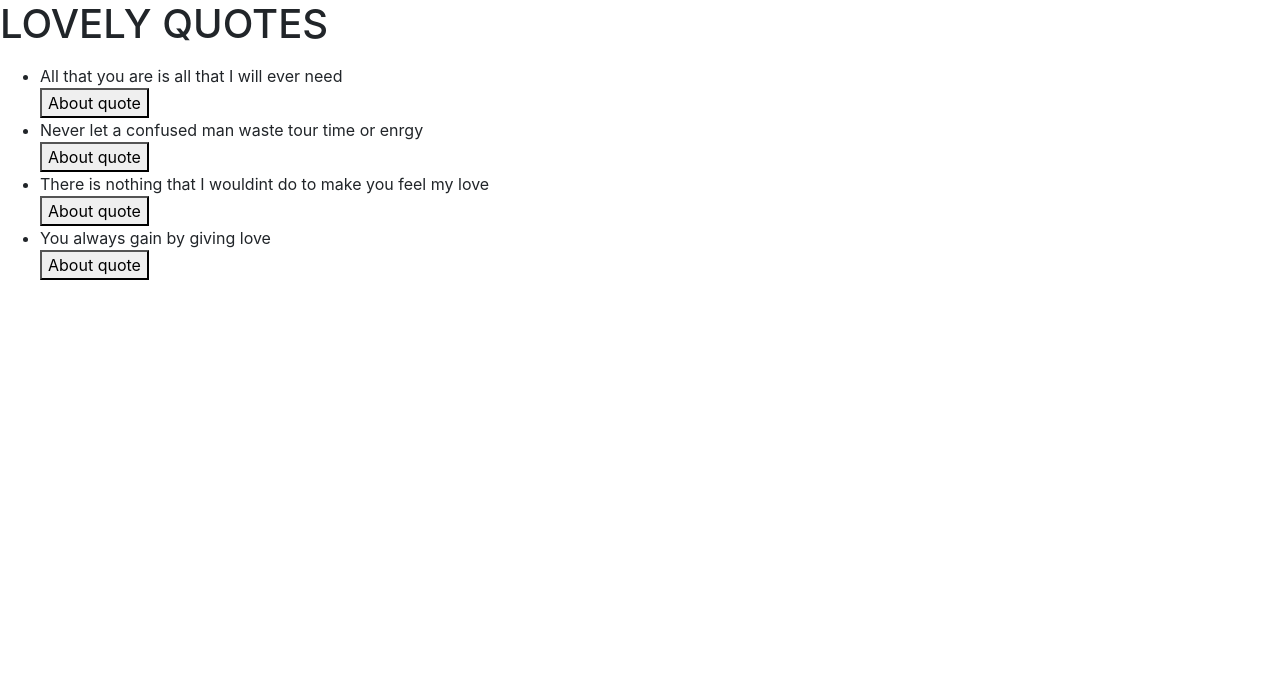
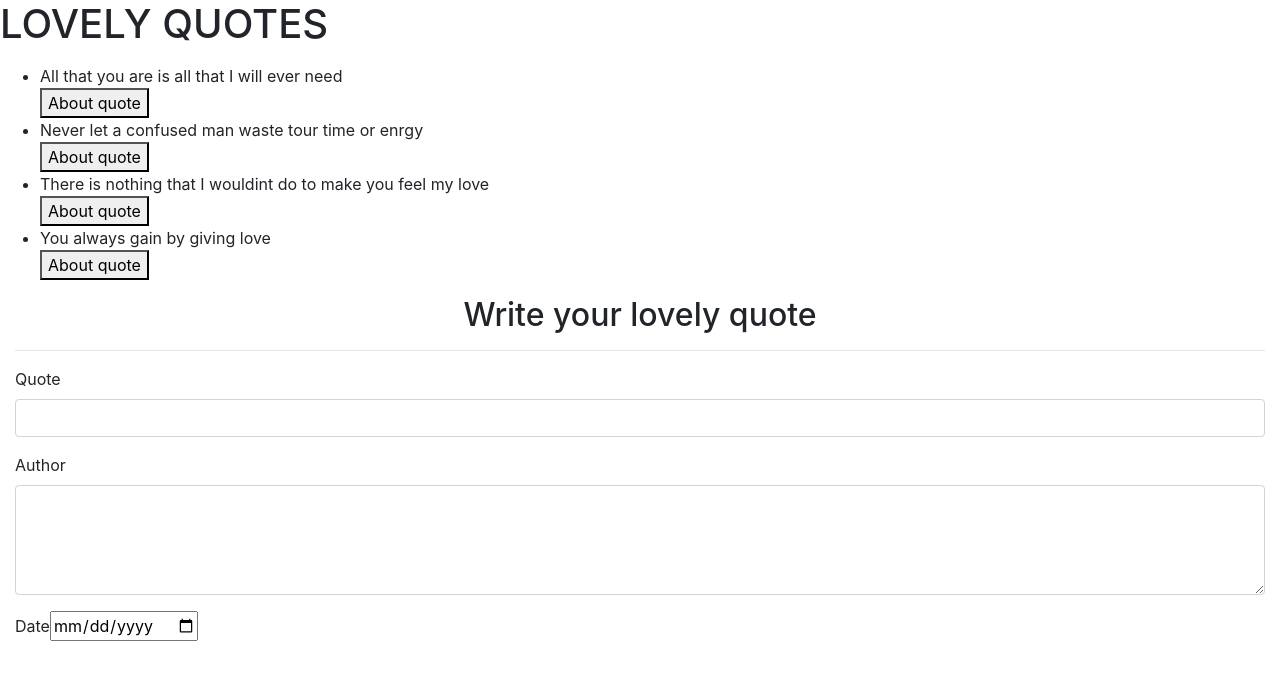
Before and after one commit to BrendaMwiza/Quotes-in-Angular, an Angular app: page / in a window 1280 px wide. Shown: the top 680 px of the page. Built offline with nearby package versions, Linux system fonts and the light colour scheme.

Commit message:
add form

```diff
--- a/src/app/app.module.ts
+++ b/src/app/app.module.ts
@@ -6,13 +6,15 @@
 import { CohenComponent } from './cohen/cohen.component';
 import { DateCountPipe } from './date-count.pipe';
 import { CohenDetailsComponent } from './cohen-details/cohen-details.component';
+import { CohenFormComponent } from './cohen-form/cohen-form.component';
 
 @NgModule({
   declarations: [
     AppComponent,
     CohenComponent,
     DateCountPipe,
-    CohenDetailsComponent
+    CohenDetailsComponent,
+    CohenFormComponent
   ],
   imports: [
     BrowserModule,
--- /dev/null
+++ b/src/app/cohen-form/cohen-form.component.html
@@ -0,0 +1,23 @@
+<div class="container-fluid">
+    <h2 class="text-center">Write your lovely quote</h2>
+    <hr>
+    <form>
+        <div class="form-group">
+
+            <label for="quot">Quote</label>
+            <input type="text" required class="form-control" id="quot">
+
+        </div>
+        <div class="form-group">
+
+            <label for="author">Author</label>
+            <textarea class="form-control" id="author" rows="4" required></textarea>
+
+        </div>
+        <div class="form-group">
+            <label for="date">Date</label>
+            <input type='date' id="date" required>
+
+        </div>
+    </form>
+</div>
--- /dev/null
+++ b/src/app/cohen-form/cohen-form.component.ts
@@ -0,0 +1,15 @@
+import { Component, OnInit } from '@angular/core';
+
+@Component({
+  selector: 'app-cohen-form',
+  templateUrl: './cohen-form.component.html',
+  styleUrls: ['./cohen-form.component.css']
+})
+export class CohenFormComponent implements OnInit {
+
+  constructor() { }
+
+  ngOnInit() {
+  }
+
+}
--- a/src/app/cohen/cohen.component.html
+++ b/src/app/cohen/cohen.component.html
@@ -7,5 +7,6 @@
         <app-cohen-details *ngIf='quote.showAuthor' [quotes]='quote' (isComplete) = 'removeQuote($event,i)'></app-cohen-details>
       </div>
     </ul>
+    <app-cohen-form></app-cohen-form>
 
 </div>
```
Also changed, not shown: src/app/cohen-form/cohen-form.component.css (added), 1 other file (tests, documents, lock files or other folders).
